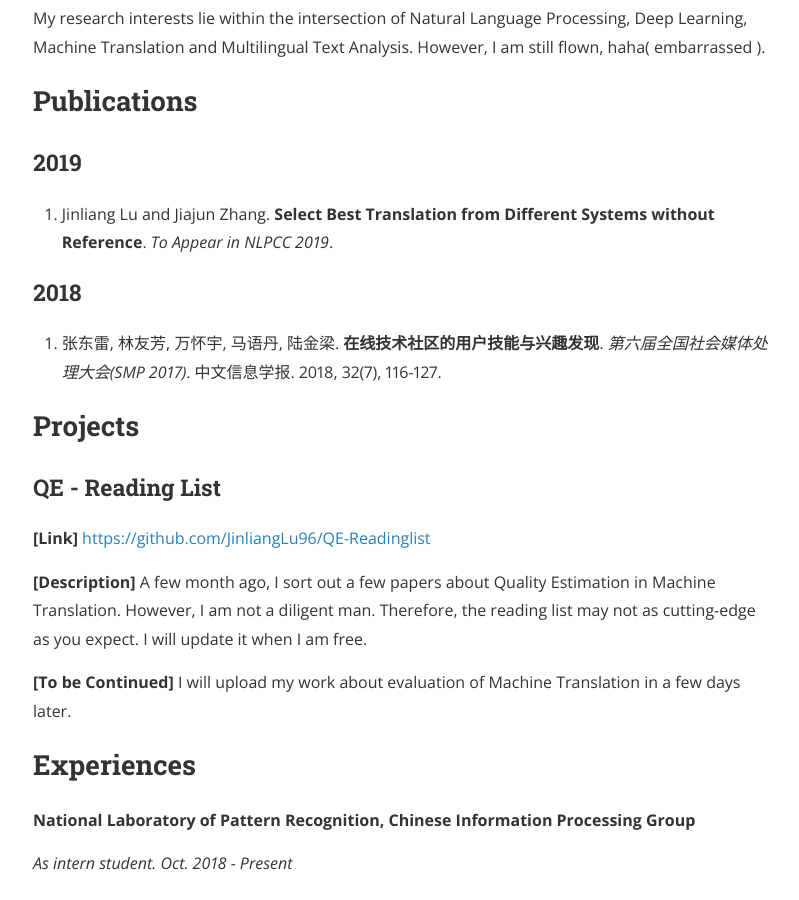
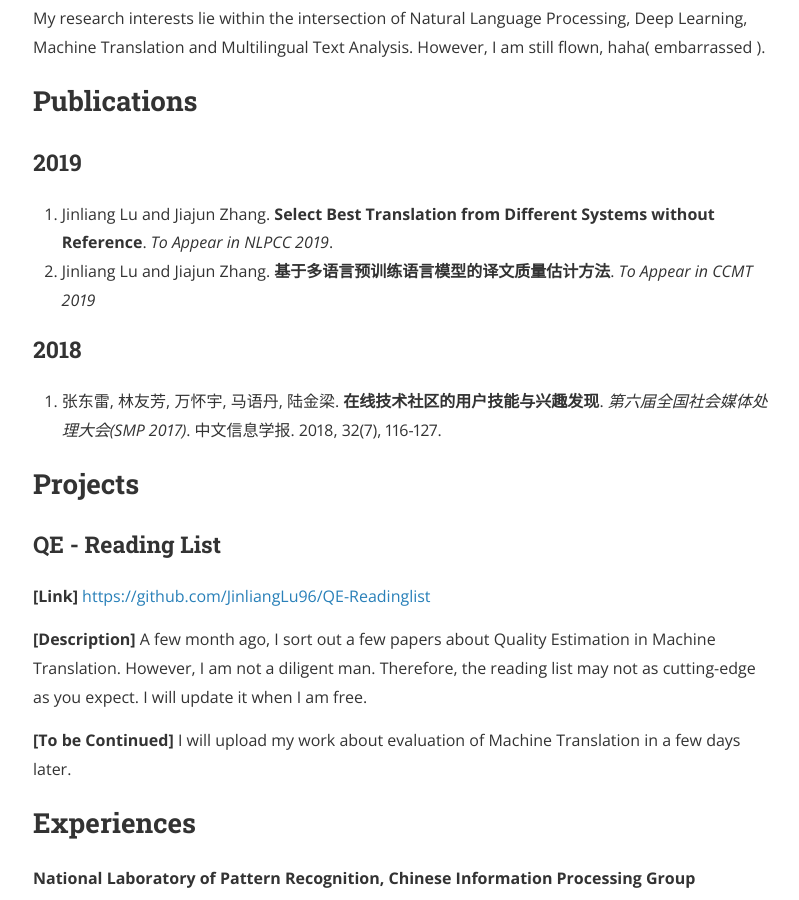
Before and after one commit to JinliangLu96/JinliangLu96.github.io, a Jekyll site: the page built from about.md, in a window 1280 px wide and 900 px high, scrolled down 989 px. Shown: the whole window, without its empty margins (239-1038 px from the left). Built offline with Jekyll 4.4.1, drawn with Linux system fonts in a browser that asks for light colours; nearby versions of some CDN libraries.

Commit message:
Update about.md

```diff
--- a/about.md
+++ b/about.md
@@ -18,6 +18,7 @@ My research interests lie within the intersection of Natural Language Processing
 ### 2019
 
 1. Jinliang Lu and Jiajun Zhang. **Select Best Translation from Different Systems without Reference**. *To Appear in NLPCC 2019*.
+2. Jinliang Lu and Jiajun Zhang. **基于多语言预训练语言模型的译文质量估计方法**. *To Appear in CCMT 2019*
 
 ### 2018
 1. 张东雷,  林友芳, 万怀宇, 马语丹, 陆金梁. **在线技术社区的用户技能与兴趣发现**. *第六届全国社会媒体处理大会(SMP 2017)*. 中文信息学报. 2018, 32(7), 116-127.
```
